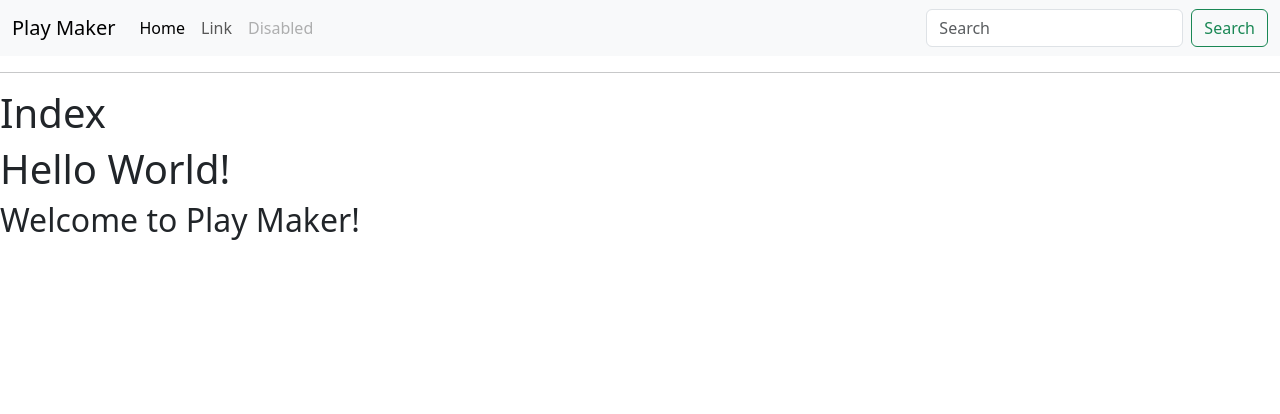
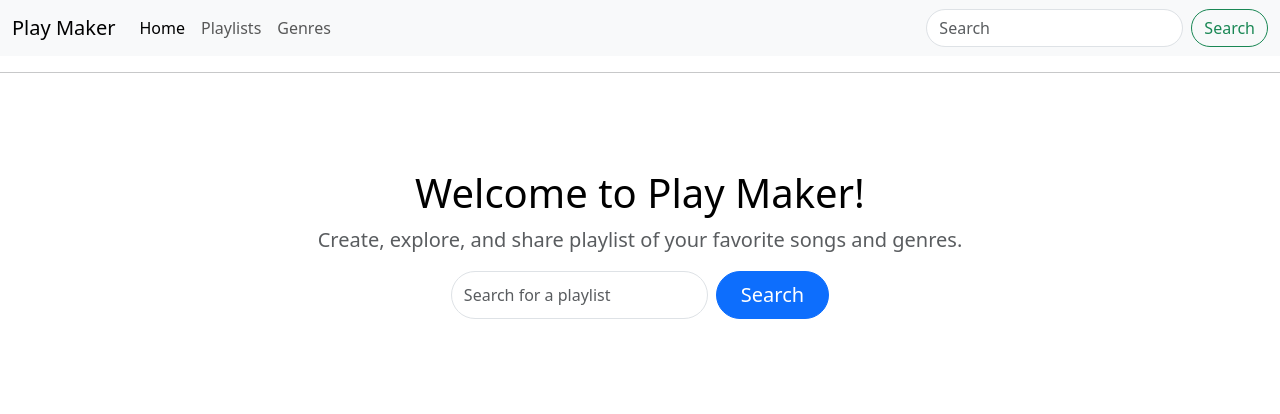
Before and after one commit to Jdang2101/INST_326_Final_Project, a Flask app: page / in a window 1280 px wide. Shown: the top 414 px of the page. Run offline with Flask 3, Linux system fonts and the light colour scheme.

Commit message:
small UI changes to index

```diff
--- a/gui/templates/base.html
+++ b/gui/templates/base.html
@@ -16,18 +16,18 @@
           <div class="collapse navbar-collapse" id="navbarTogglerDemo02">
             <ul class="navbar-nav me-auto mb-2 mb-lg-0">
               <li class="nav-item">
-                <a class="nav-link active" aria-current="page" href="#">Home</a>
+                <a class="nav-link active" aria-current="page" href="/">Home</a>
               </li>
               <li class="nav-item">
-                <a class="nav-link" href="#">Link</a>
+                <a class="nav-link" href="/playlists">Playlists</a>
               </li>
               <li class="nav-item">
-                <a class="nav-link disabled" aria-disabled="true">Disabled</a>
+                <a class="nav-link" href="/genres">Genres</a>
               </li>
             </ul>
-            <form class="d-flex" role="search">
-              <input class="form-control me-2" type="search" placeholder="Search" aria-label="Search">
-              <button class="btn btn-outline-success" type="submit">Search</button>
+            <form class="d-flex" role="search" action="/search">
+              <input class="form-control me-2 rounded-pill" type="search" placeholder="Search" aria-label="Search" name="q">
+              <button class="btn btn-outline-success rounded-pill" type="submit">Search</button>
             </form>
           </div>
         </div>
--- a/gui/templates/index.html
+++ b/gui/templates/index.html
@@ -1,7 +1,16 @@
 {% extends 'base.html' %}
 
 {% block content %}
-    <h1>{% block title %} Index {% endblock %}</h1>
-    <h1>Hello World!</h1>
-    <h2>Welcome to Play Maker!</h2>
+    <div class="container my-5">
+        <div class="p-5 text-center rounded-3">
+            <h1 class="text-body-emphasis">Welcome to Play Maker!</h1>
+            <p class="col-lg-8 mx-auto fs-5 text-muted">Create, explore, and share playlist of your favorite songs and genres.</p>
+            <form role="search" action="/search">
+                <div class="d-inline-flex gap-2 mb-5">
+                    <input type="text" class="form-control rounded-pill" placeholder="Search for a playlist" name="q">
+                    <button type="submit" class="btn btn-primary btn-lg px-4 rounded-pill">Search</button>
+                </div>
+            </form>
+        </div>
+    </div>
 {% endblock %}
```
